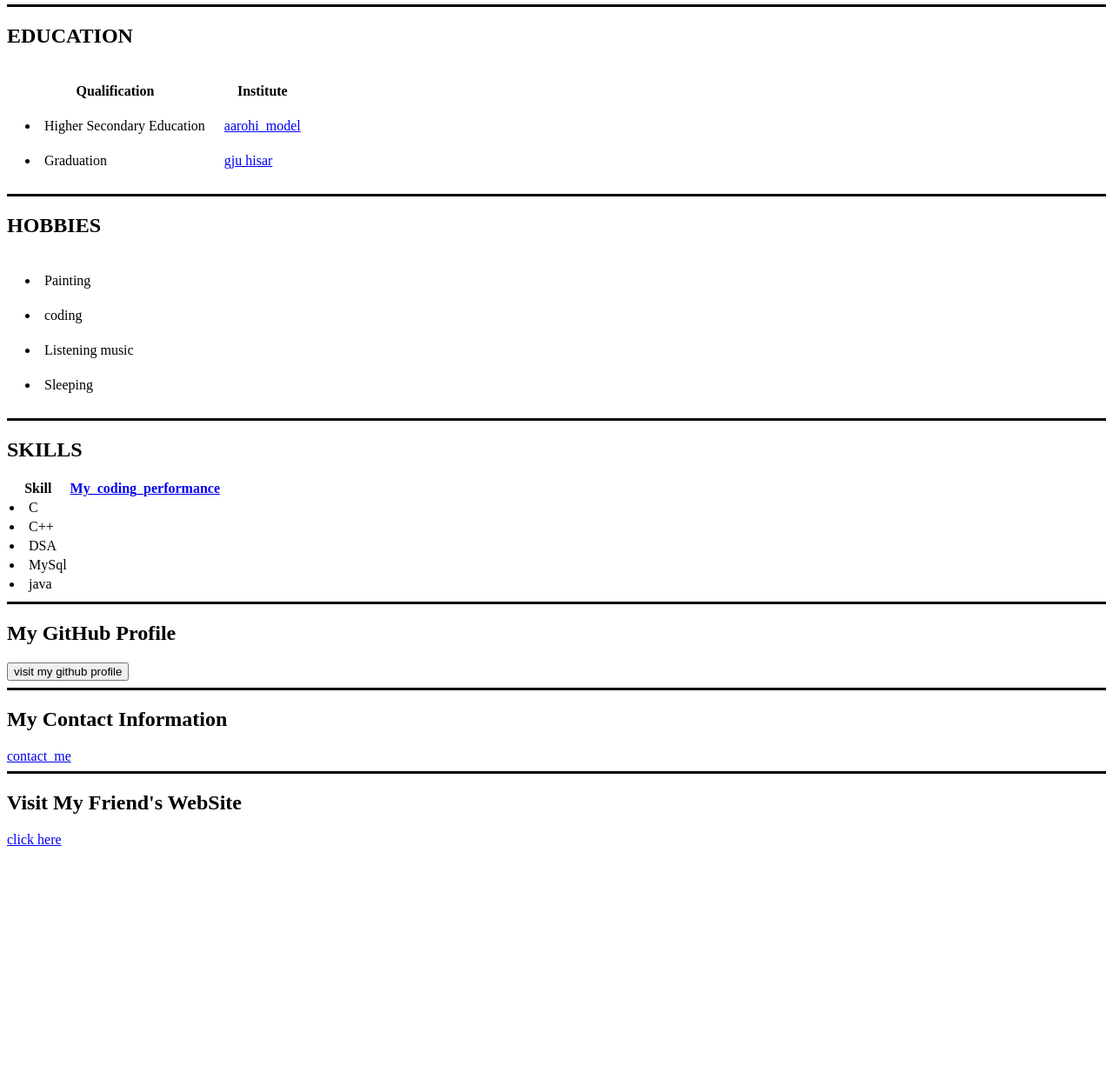
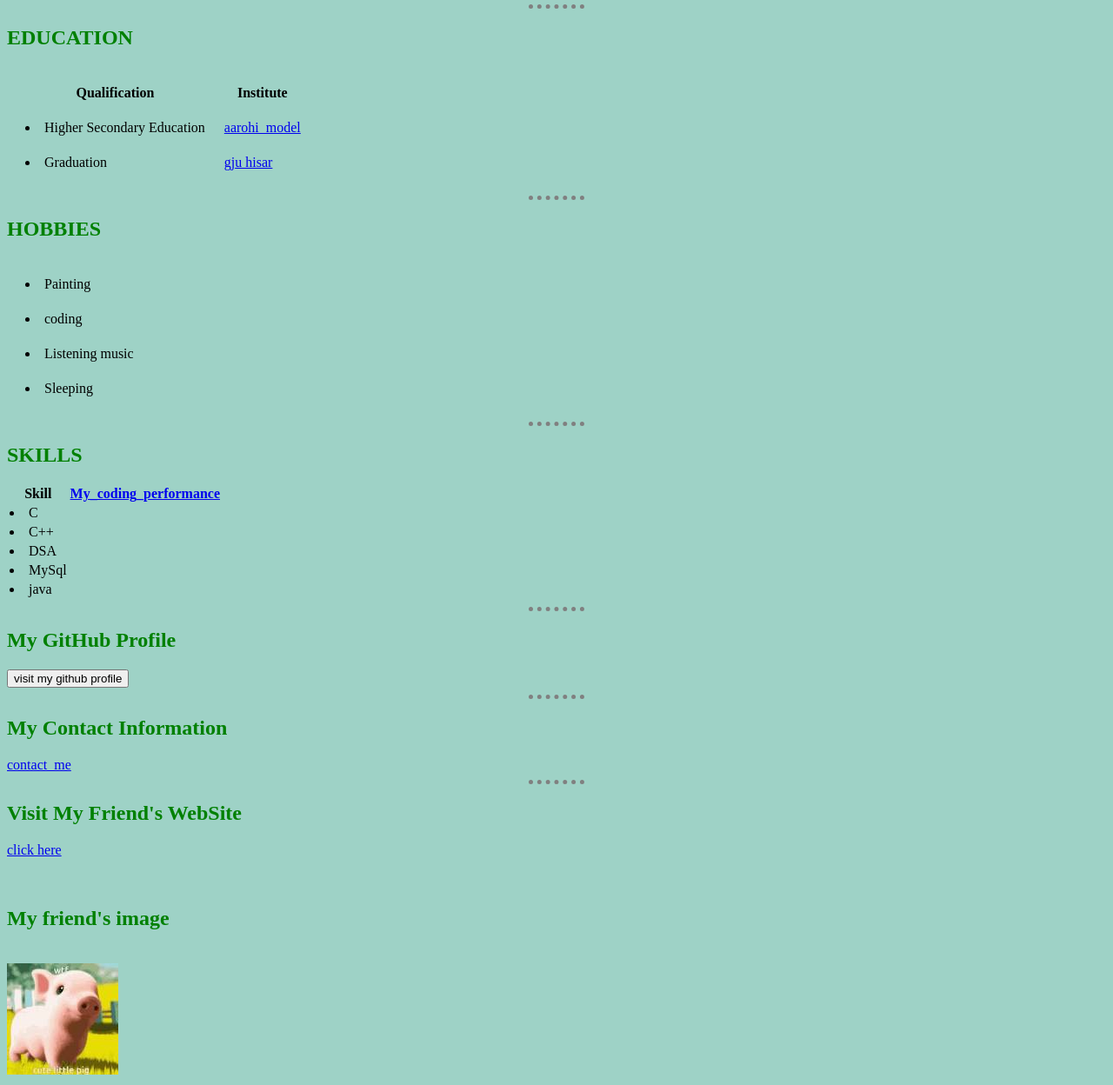
Before and after one commit to DeviJyoti/My-First-website, a plain HTML site: page index.html in a window 1280 px wide. Shown: the part 168-1416 px from the top of the page at 87% size. Before the commit the page ends 1151 px from the top, so only its background shows below. Drawn offline with Linux system fonts and the light colour scheme; files that its build step writes are made by us from their sources.

Commit message:
Add files via upload

```diff
--- a/index.html
+++ b/index.html
@@ -3,6 +3,7 @@
   <head>
     <meta charset="utf-8">
     <title>first website</title>
+    <link rel="stylesheet" href="css/styles.css">
      </head>
   <body>
     <table cellspacing=15>
@@ -10,12 +11,12 @@
         <td><a href="https://www.linkedin.com/in/jyoti-devi-44a827247/"target="_blank"><img src="webpic2.png" alt="jyoti's picture"></a></td>
 
         <td>
-          <h1>  Jyoti Katyal  </h1>
+          <h1 id="myname">  Jyoti Katyal  </h1>
           <p>I am pursuing B.tech in Computer Science and Engineering from GJU&ST,Hisar </p>
         </td>
       </tr>
        </table>
-  <hr size="3" color="black">
+  <hr>
 
   <h2>EDUCATION</h2>
   <table cellspacing=20 >
@@ -40,7 +41,7 @@
    <tfoot> </tfoot>
   </table>
 
-    <hr size="3" color="black">
+    <hr>
     <h2>HOBBIES</h2>
 <table cellspacing=20 >
 
@@ -62,7 +63,7 @@
   </tbody>
 </table>
 
-  <hr size="3" color="black">
+  <hr>
   <h2>SKILLS</h2>
   <table>
     <thead>
@@ -95,15 +96,16 @@
 
   </table>
 
-  <hr size="3" color="black">
+  <hr>
    <h2>My GitHub Profile</h2>
    <button onclick="document.location='https://github.com/DeviJyoti'">visit my github profile</button>
-   <hr size="3" color="black">
+   <hr>
     <h2>My Contact Information</h2>
     <a href="contact-me.html">contact_me</a>
-   <hr size="3" color="black">
+   <hr>
    <h2>Visit My Friend's WebSite</h2>
-   <a href="https://sahillohan.github.io/CV/">click here</a>
-
+   <a href="https://sahillohan.github.io/CV/">click here</a ><br><br><br>
+     <h2>My friend's image</h2> <br>
+   <img class="pig" src="pig.jpeg" alt="pig-img">
   </body>
 </html>
--- /dev/null
+++ b/styles.css
@@ -0,0 +1,30 @@
+body{
+  background-color: #9ED2C6;
+}
+hr{
+
+  border-style: dotted none none;
+  border-color: grey;
+  border-width: 5px;
+  width: 5%;
+}
+/* h1{
+  color: blue;
+} */
+/* using the id class for change the indivisual heading/element */
+.myname
+{
+  color: black;
+}
+h2
+{
+  color: green;
+}
+/* all images are effected*/
+/* img{
+  background-color: red;
+} */
+/*class selector :- only selected class(pic)will be changed*/
+.pig{
+  background-color: red;
+}
```
Also changed, not shown: contact-me.html (+2 -0 lines), pig.jpeg (added).
